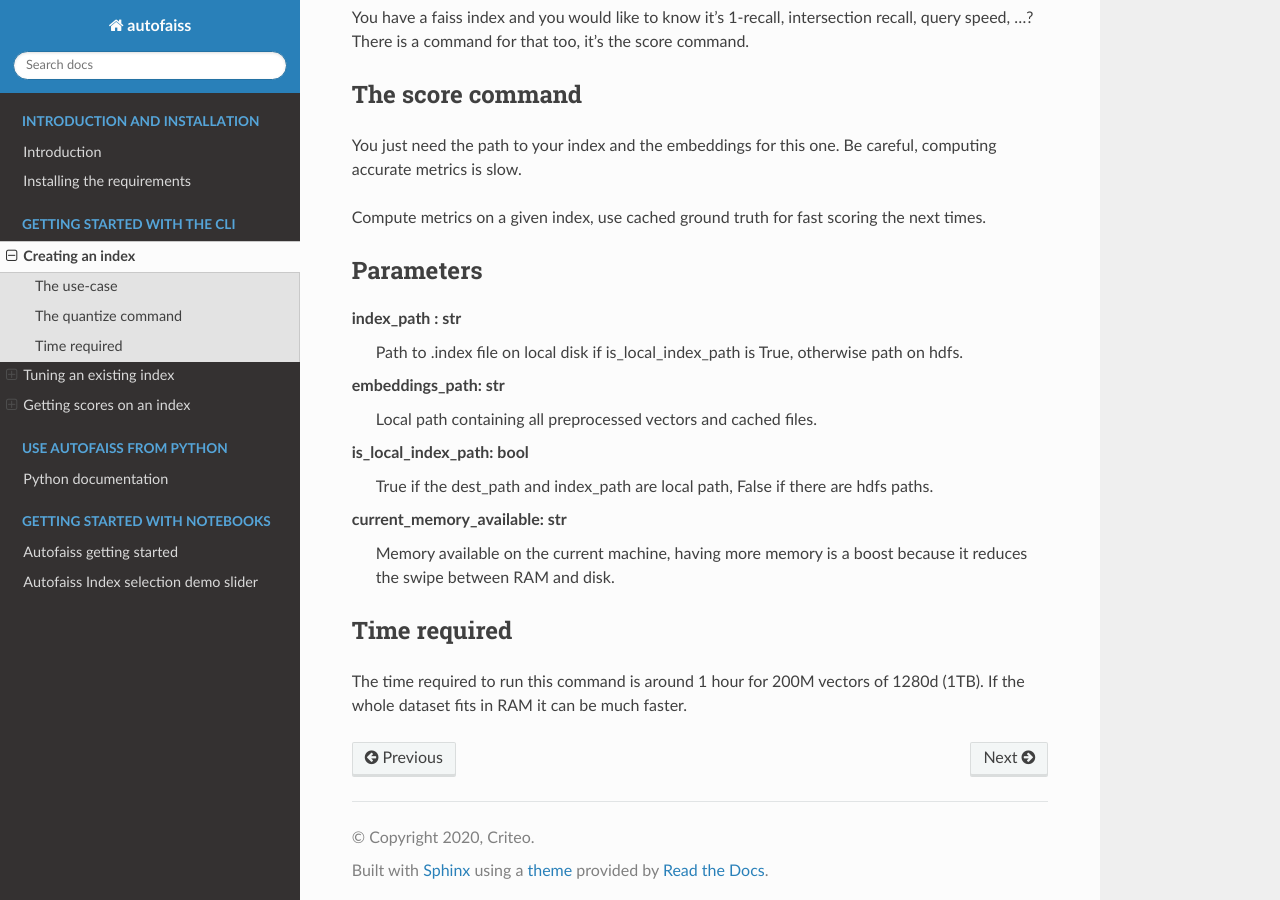
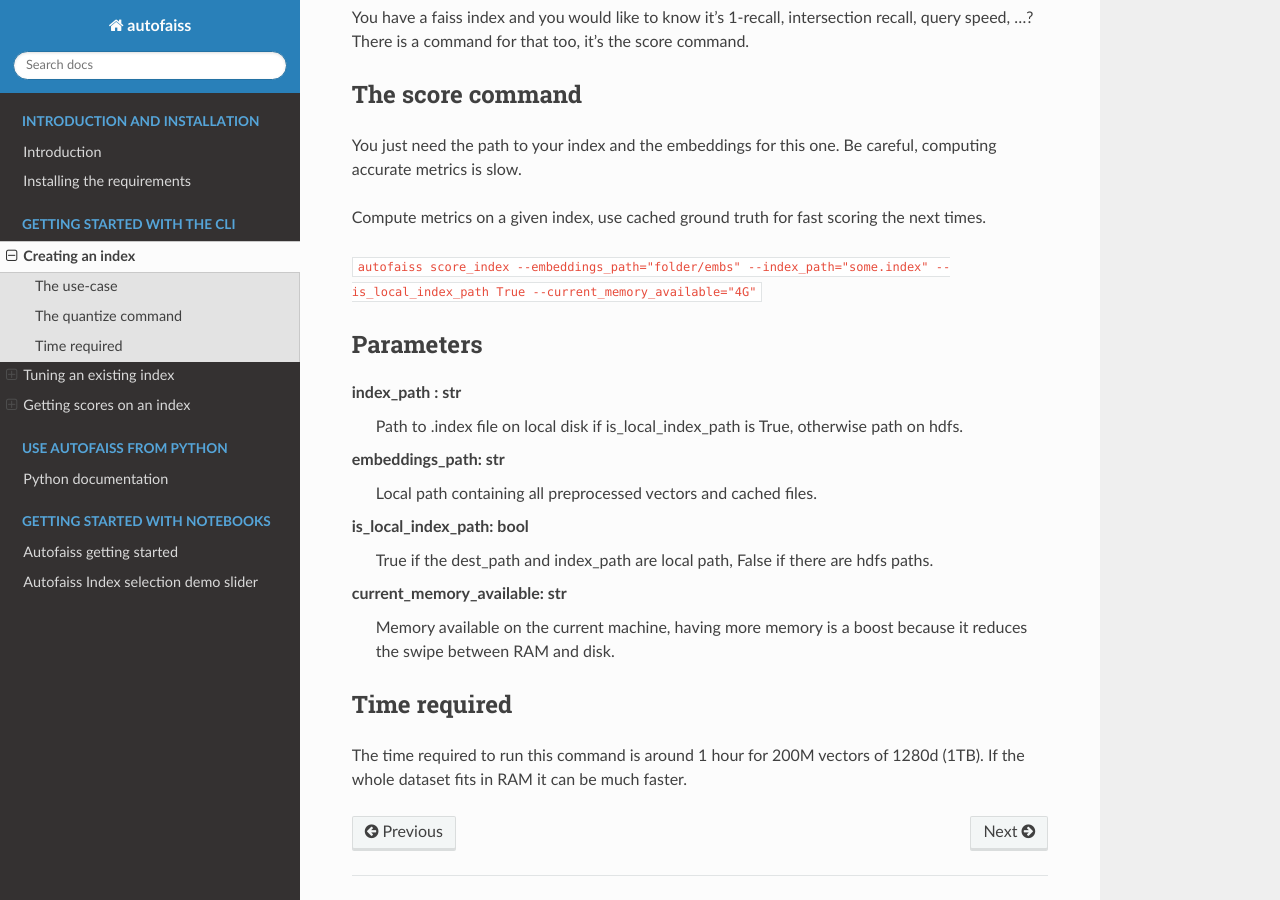
Before and after one commit to criteo/autofaiss, a Sphinx documentation site: the page built from docs/getting_started/quantization.rst, in a window 1280 px wide and 900 px high, scrolled down 2721 px. Built offline with Sphinx 7.4.7 and the Read the Docs theme 2.0.0, drawn with Linux system fonts in a browser that asks for light colours; pages that are not in the unit, such as notebooks, are missing from menus.

Commit message:
add explicit example in score index doc and in readme

```diff
--- a/docs/getting_started/quantization.rst
+++ b/docs/getting_started/quantization.rst
@@ -164,6 +164,8 @@
 
 Compute metrics on a given index, use cached ground truth for fast scoring the next times.
 
+``autofaiss score_index --embeddings_path="folder/embs" --index_path="some.index" --is_local_index_path True --current_memory_available="4G"``
+
 Parameters
 ----------
 index_path : str
```
Also changed, not shown: README.md (+5 -0 lines).
